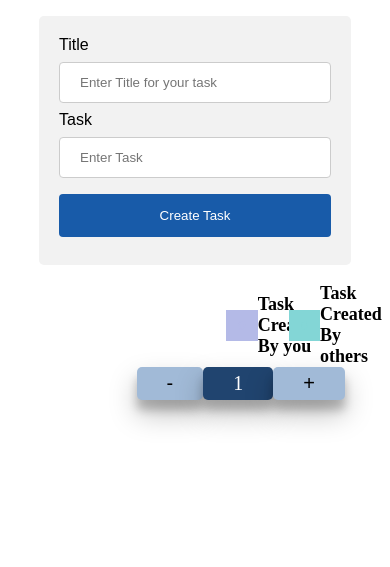
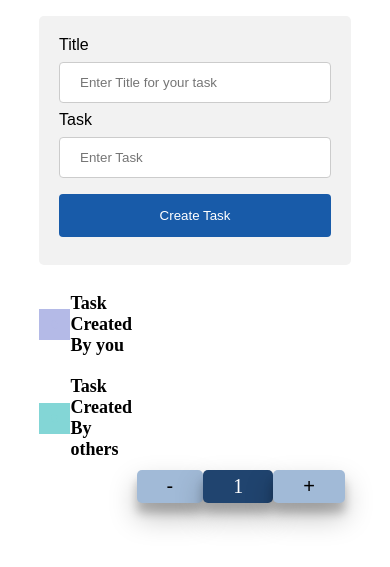
Before and after one commit to mrunalibind/Task_Management, a plain HTML site: page Frontend/html/task.html in a window 390 px wide. Shown: the part 165-732 px from the top of the page. Drawn offline with Linux system fonts and the light colour scheme; no server answers.

Commit message:
Task Page Styling

```diff
--- a/Frontend/styles/task.css
+++ b/Frontend/styles/task.css
@@ -110,6 +110,17 @@
 
 
     }
+}
+
+@media screen and (max-width:950px){
+    #indicate{
+        flex-direction: column;
+
+    }
+    #indicate>div{
+        margin: 10px 0px;
+    }
+
 }
 
 
```
